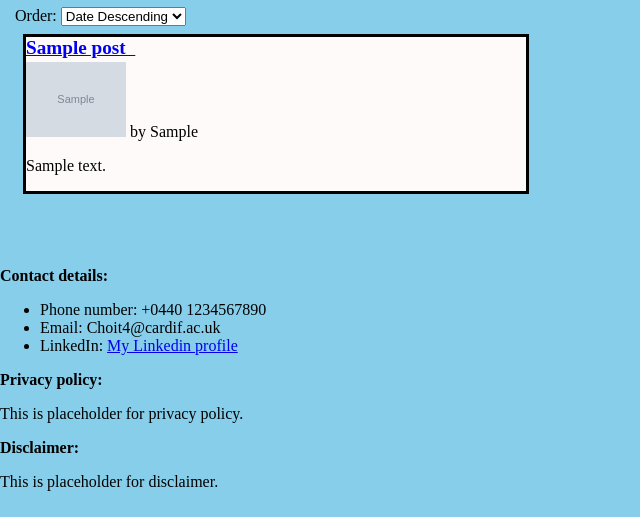
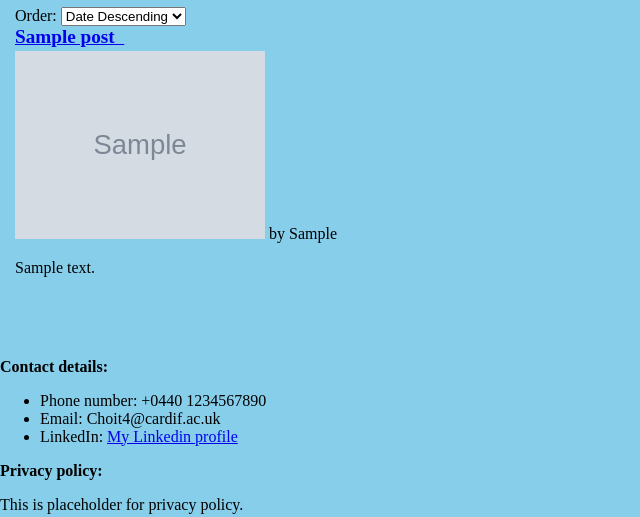
Before and after one commit to simon112196/flask_blog, a Flask app: page /home in a window 1280 px wide. Shown: the part 38-555 px from the top of the page, without its empty margins (0-640 px from the left). Run offline with Flask 2, Linux system fonts and the light colour scheme; tables that the repository leaves empty hold one stand-in row (values such as "Sample post"); grey boxes marked "Sample" are stand-in pictures; some libraries are stand-ins or nearby versions.

Commit message:
final check

```diff
--- a/blog/forms.py
+++ b/blog/forms.py
@@ -8,7 +8,7 @@
 
 class RegistrationForm(FlaskForm):
     first_name = StringField('First name',  validators=[DataRequired(message='First name is required.'), Regexp('^[a-zA-Z0-9]{1,20}$') ])
-    password =PasswordField('Password', validators=[DataRequired(message='Password is required.'),  Regexp('^[a-zA-Z0-9]{6,20}$', message='Your password contains invalid character'), EqualTo('repeat_password', message='Password do not match. Please try again')])
+    password =PasswordField('Password', validators=[DataRequired(message='Password is required.'),  Regexp('^[a-zA-Z0-9]{6,20}$', message='Your password contains invalid characters.'), EqualTo('repeat_password', message='Password does not match. Please try again')])
     repeat_password = PasswordField('Confirm password', validators=[DataRequired(message='Please confirm your password.'), Regexp('^[a-zA-Z0-9]{6,20}$', message='Your password contains invalid character')])
     email = EmailField('Email', validators=[DataRequired(message='Email is required.'), Email(message='Invalid email. Please check'),Regexp("(^[a-zA-Z0-9_.+-]+@[a-zA-Z0-9-]+\.[a-zA-Z0-9-.]+$)", message='Your email contains invalid character')])
     submit = SubmitField('Register')
@@ -20,8 +20,8 @@
 
 
 class LoginForm(FlaskForm):
-    email = EmailField('Email', validators=[DataRequired(), Regexp('^[a-zA-Z0-9]{1,20}$') ])
-    password = PasswordField('Password', validators=[DataRequired(), Regexp('^[a-zA-Z0-9]{1,20}$') ])
+    email = EmailField('Email', validators=[DataRequired(message='Please confirm your password.'), Regexp("(^[a-zA-Z0-9_.+-]+@[a-zA-Z0-9-]+\.[a-zA-Z0-9-.]+$)", message='Input your email.') ])
+    password = PasswordField('Password', validators=[DataRequired(message='Password is required.'), Regexp('^[a-zA-Z0-9]{1,20}$', message='Your password contains invalid character') ])
     submit = SubmitField('Login')
 
 class CommentForm(FlaskForm):
--- a/blog/routes.py
+++ b/blog/routes.py
@@ -73,7 +73,7 @@
                 db.session.commit()
                 flash("Registration successful!")
                 login_user(user)
-                return redirect(url_for('registered'))
+                return redirect(url_for('home'))
         else:
             flash("Email already exist, try again with another email.")
 
@@ -82,9 +82,7 @@
         return redirect(url_for('register'))
     return render_template('register.html', title='Register', form=form)
 
-@app.route("/registered")
-def registered():
-    return render_template('registered.html', title='Thank you for registration')
+
 
 @app.route("/login", methods=['GET', 'POST'])
 def login():
@@ -95,7 +93,7 @@
             login_user(user)
             flash("Welcome back," + " " + current_user.first_name + "!")
             return redirect(url_for('home'))
-        flash("Incorrect email or password suppiled.")
+        return redirect(url_for('error'))
     return render_template('login.html', title='Login', form=form)
 
 
@@ -104,3 +102,8 @@
     logout_user()
     flash("You have been logged out")
     return redirect(url_for('home'))
+
+
+@app.route("/error")
+def error():
+    return render_template('error.html', title='Login failed')
--- a/blog/static/style.css
+++ b/blog/static/style.css
@@ -61,7 +61,7 @@
 .post_content{
     text-align: center;
 }
-.post, .title,.comment, .detailed_description{
+.post, .post_title#in_post,.comment, .detailed_description{
     background-color: snow;
     /* border-radius: 5px; */
     border-color: rgb(26, 74, 112);
@@ -73,10 +73,10 @@
     padding: 5px 15px;
     text-align: left;
 }
-.title{
+.post_title#in_post{
     margin-top: 1px;
 }
-.post_title{
+.post_title#home{
     font-size: larger;
     margin-bottom: 3px;
     margin-top: 0;
--- /dev/null
+++ b/blog/templates/error.html
@@ -0,0 +1,6 @@
+{% extends "layout.html" %}
+{% block title %}{{ title }}{% endblock %}
+{% block content %}
+<h1>Incorrect email or password supplied</h1>
+
+{% end block %}
--- a/blog/templates/home.html
+++ b/blog/templates/home.html
@@ -8,13 +8,13 @@
 </form>
     <div>
     {% for post in posts %}
-    <div class="post">
-        <h1 class=post_title><a href="{{ url_for('post', post_id=post.id)}}">{{ post.title }} &nbsp</a></h1>
+    <div class="blog_post">
+        <h1 class="post_title" id="home"><a href="{{ url_for('post', post_id=post.id)}}">{{ post.title }} &nbsp</a></h1>
         {% if post.image_file %}
         <a href="{{ url_for('post', post_id=post.id)}}"><img class="post_image" src="{{url_for('static', filename='img/' + post.image_file) }}"></a>
         {% endif %}
         <span>by {{ post.user.first_name }}</span>
-        <p class=short_description>{{ post.short_descri }}</p>
+        <p class="short_description">{{ post.short_descri }}</p>
     </div>
     {% endfor %}
     </div>
```
